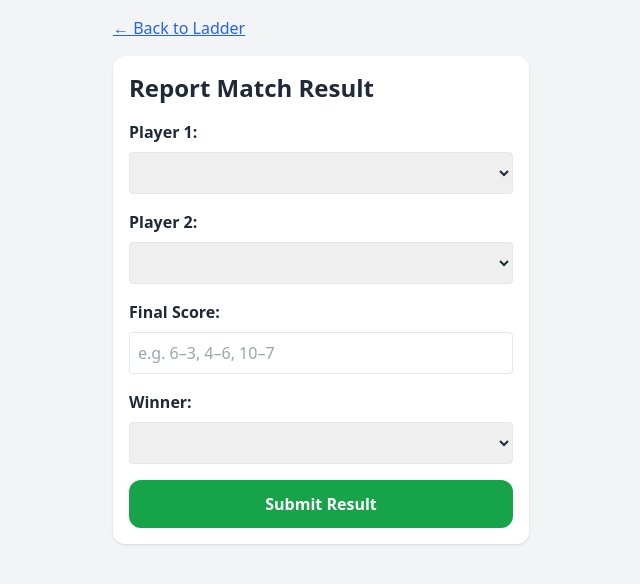
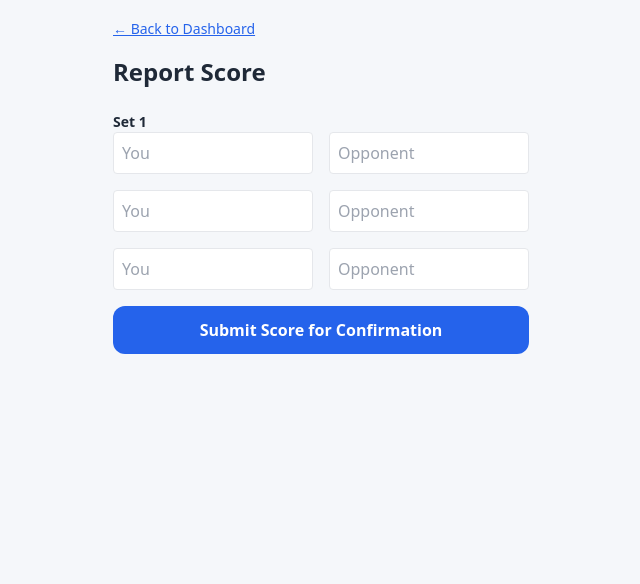
Before and after one commit to zcardais/tennis-ladder-app-gpt, a plain HTML site: page report.html in a window 1280 px wide. Shown: the whole page, without its empty margins (319-959 px from the left). Drawn offline with nearby package versions, Linux system fonts and the light colour scheme.

Commit message:
Update report.html with AppAlchemy layout and score reporting logic

```diff
--- a/report.html
+++ b/report.html
@@ -1,75 +1,102 @@
 <!DOCTYPE html>
 <html lang="en">
 <head>
-  <meta charset="UTF-8" />
-  <meta name="viewport" content="width=device-width, initial-scale=1.0" />
-  <title>Report Match</title>
+  <meta charset="UTF-8">
+  <meta name="viewport" content="width=device-width, initial-scale=1.0">
+  <title>Report Match Score</title>
   <script src="https://cdn.tailwindcss.com"></script>
 </head>
-<body class="bg-gray-100 min-h-screen text-gray-800">
+<body class="bg-[#F5F7FA] text-gray-800 min-h-screen">
   <div class="max-w-md mx-auto p-4">
-	<a href="index.html" class="text-blue-600 underline">&larr; Back to Ladder</a>
+	<a href="dashboard.html" class="text-blue-600 underline text-sm">&larr; Back to Dashboard</a>
 
-	<div class="bg-white rounded-xl shadow p-4 mt-4">
-	  <h1 class="text-2xl font-bold mb-4">Report Match Result</h1>
+	<h1 class="text-2xl font-bold mt-4 mb-6">Report Score</h1>
 
-	  <form id="report-form">
-		<label class="block mb-2 font-semibold">Player 1:</label>
-		<select id="player1" class="w-full p-2 border rounded mb-4"></select>
+	<div id="match-details" class="bg-white p-4 rounded-xl shadow mb-6 hidden">
+	  <h2 class="text-sm font-semibold text-gray-500 mb-2">Match</h2>
+	  <p id="match-summary" class="text-sm"></p>
+	</div>
 
-		<label class="block mb-2 font-semibold">Player 2:</label>
-		<select id="player2" class="w-full p-2 border rounded mb-4"></select>
+	<form id="report-form" class="space-y-4">
+	  <div class="grid grid-cols-2 gap-4">
+		<div>
+		  <label class="block text-sm font-semibold">Set 1</label>
+		  <input type="number" id="set1-you" class="w-full p-2 border rounded" placeholder="You" min="0">
+		</div>
+		<div>
+		  <label class="block text-sm font-semibold text-right">&nbsp;</label>
+		  <input type="number" id="set1-them" class="w-full p-2 border rounded" placeholder="Opponent" min="0">
+		</div>
+	  </div>
 
-		<label class="block mb-2 font-semibold">Final Score:</label>
-		<input id="score" type="text" class="w-full p-2 border rounded mb-4" placeholder="e.g. 6–3, 4–6, 10–7" required />
+	  <div class="grid grid-cols-2 gap-4">
+		<div>
+		  <input type="number" id="set2-you" class="w-full p-2 border rounded" placeholder="You" min="0">
+		</div>
+		<div>
+		  <input type="number" id="set2-them" class="w-full p-2 border rounded" placeholder="Opponent" min="0">
+		</div>
+	  </div>
 
-		<label class="block mb-2 font-semibold">Winner:</label>
-		<select id="winner" class="w-full p-2 border rounded mb-4"></select>
+	  <div class="grid grid-cols-2 gap-4">
+		<div>
+		  <input type="number" id="set3-you" class="w-full p-2 border rounded" placeholder="You" min="0">
+		</div>
+		<div>
+		  <input type="number" id="set3-them" class="w-full p-2 border rounded" placeholder="Opponent" min="0">
+		</div>
+	  </div>
 
-		<button type="submit" class="w-full bg-green-600 text-white py-3 rounded-xl font-semibold">Submit Result</button>
-	  </form>
+	  <button type="submit" class="w-full bg-blue-600 text-white py-3 rounded-xl font-semibold">
+		Submit Score for Confirmation
+	  </button>
+	</form>
 
-	  <p id="confirmation" class="text-green-600 mt-4 font-medium hidden">Match result submitted!</p>
+	<div id="confirmation" class="mt-6 text-green-600 font-semibold hidden">
+	  ✅ Score submitted!
 	</div>
   </div>
 
   <script>
+	const loggedInPlayerId = 'tyler';
 	const players = JSON.parse(localStorage.getItem('players') || '[]');
-	const ladderId = localStorage.getItem('activeLadderId') || 'ladder-default';
+	const challenges = JSON.parse(localStorage.getItem('challenges') || '[]');
+	const urlParams = new URLSearchParams(window.location.search);
+	const challengeId = urlParams.get('challengeId');
+	const challenge = challenges.find(c => c.id === challengeId);
 
-	const p1Select = document.getElementById('player1');
-	const p2Select = document.getElementById('player2');
-	const winnerSelect = document.getElementById('winner');
+	const form = document.getElementById('report-form');
+	const matchDetails = document.getElementById('match-details');
+	const matchSummary = document.getElementById('match-summary');
+	const confirmation = document.getElementById('confirmation');
 
-	players.forEach(p => {
-	  const opt1 = new Option(p.name, p.id);
-	  const opt2 = new Option(p.name, p.id);
-	  const optWin = new Option(p.name, p.id);
-	  p1Select.appendChild(opt1);
-	  p2Select.appendChild(opt2);
-	  winnerSelect.appendChild(optWin);
-	});
+	if (challenge) {
+	  const opponentId = challenge.challenger === loggedInPlayerId ? challenge.opponent : challenge.challenger;
+	  const opponent = players.find(p => p.id === opponentId);
+	  matchDetails.classList.remove('hidden');
+	  matchSummary.textContent = `${players.find(p => p.id === challenge.challenger).name} vs ${players.find(p => p.id === challenge.opponent).name}`;
+	}
 
-	document.getElementById('report-form').addEventListener('submit', function (e) {
+	form.addEventListener('submit', function (e) {
 	  e.preventDefault();
 
-	  const match = {
-		id: 'match-' + Date.now(),
-		ladderId,
-		player1: p1Select.value,
-		player2: p2Select.value,
-		score: document.getElementById('score').value,
-		winner: winnerSelect.value,
-		status: 'pending',
-		createdAt: new Date().toISOString()
+	  const score = {
+		challengeId,
+		sets: [
+		  [parseInt(document.getElementById('set1-you').value || 0), parseInt(document.getElementById('set1-them').value || 0)],
+		  [parseInt(document.getElementById('set2-you').value || 0), parseInt(document.getElementById('set2-them').value || 0)],
+		  [parseInt(document.getElementById('set3-you').value || 0), parseInt(document.getElementById('set3-them').value || 0)]
+		]
 	  };
 
-	  const matches = JSON.parse(localStorage.getItem('matches') || '[]');
-	  matches.push(match);
-	  localStorage.setItem('matches', JSON.stringify(matches));
-
-	  document.getElementById('confirmation').classList.remove('hidden');
-	  e.target.reset();
+	  // Attach score to challenge record
+	  const index = challenges.findIndex(c => c.id === challengeId);
+	  if (index !== -1) {
+		challenges[index].score = score;
+		challenges[index].status = 'completed';
+		localStorage.setItem('challenges', JSON.stringify(challenges));
+		confirmation.classList.remove('hidden');
+	  }
 	});
   </script>
 </body>
```
